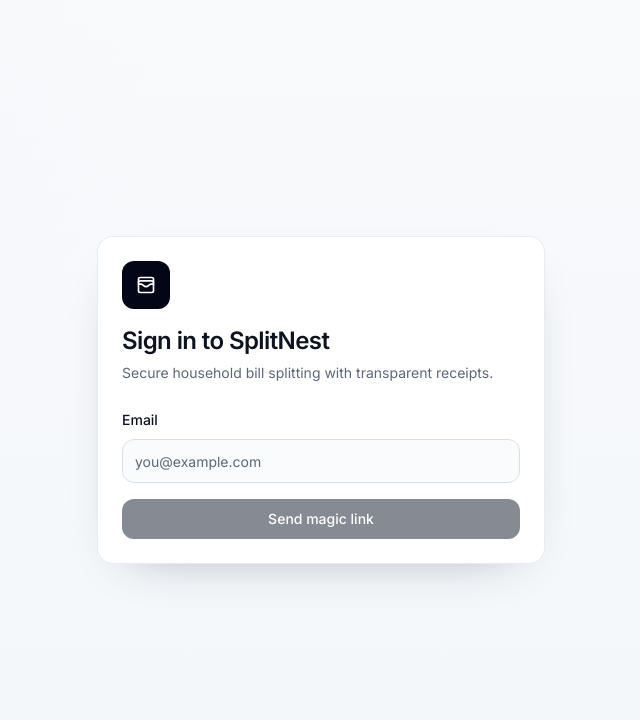
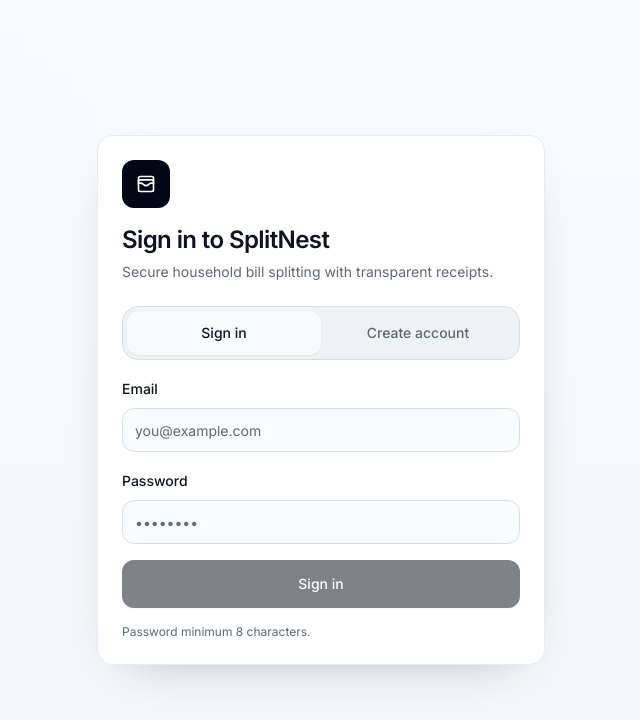
Before and after one commit to nextgenframes/Splitbill, a Next.js app: page /login in a window 1280 px wide. Shown: the top 720 px of the page, without its empty margins (319-959 px from the left). Built offline with nearby package versions, Linux system fonts and the light colour scheme.

Commit message:
feat: password login + supabase client + health check

```diff
--- /dev/null
+++ b/app/api/supabase-health/route.ts
@@ -0,0 +1,46 @@
+import { NextResponse } from "next/server";
+import { getSupabaseUrl, hasSupabaseEnv } from "@/lib/supabase";
+
+export const runtime = "nodejs";
+
+export async function GET() {
+  if (!hasSupabaseEnv()) {
+    return NextResponse.json(
+      { ok: false, error: "Missing NEXT_PUBLIC_SUPABASE_URL or NEXT_PUBLIC_SUPABASE_ANON_KEY" },
+      { status: 400 }
+    );
+  }
+
+  const url = getSupabaseUrl();
+  const healthUrl = `${url.replace(/\/+$/, "")}/auth/v1/health`;
+
+  try {
+    const controller = new AbortController();
+    const timeout = setTimeout(() => controller.abort(), 4000);
+    const resp = await fetch(healthUrl, { signal: controller.signal, headers: { accept: "application/json" } });
+    clearTimeout(timeout);
+
+    const text = await resp.text();
+    return NextResponse.json({
+      ok: resp.ok,
+      status: resp.status,
+      healthUrl,
+      hint:
+        resp.ok
+          ? "Supabase reachable from server."
+          : "Supabase returned non-OK. Check project URL, auth enabled, and network.",
+      bodyPreview: text.slice(0, 180)
+    });
+  } catch (err) {
+    return NextResponse.json(
+      {
+        ok: false,
+        healthUrl,
+        error: err instanceof Error ? err.message : "Fetch failed",
+        hint:
+          "If browser shows 'Failed to fetch', most common causes: wrong NEXT_PUBLIC_SUPABASE_URL (points to HTML), http vs https mismatch, env vars not applied (redeploy), adblock/VPN/proxy blocking supabase.co."
+      },
+      { status: 502 }
+    );
+  }
+}
--- a/app/login/page.tsx
+++ b/app/login/page.tsx
@@ -1,6 +1,7 @@
 "use client";
 
-import { useState } from "react";
+import { useEffect, useMemo, useState } from "react";
+import { useRouter } from "next/navigation";
 import { WalletCards } from "lucide-react";
 import { Button } from "@/components/ui/button";
 import { Card, CardContent, CardHeader, CardTitle } from "@/components/ui/card";
@@ -9,26 +10,61 @@
 import { createClient } from "@/lib/supabase/browser";
 
 export default function LoginPage() {
+  const router = useRouter();
   const [email, setEmail] = useState("");
+  const [password, setPassword] = useState("");
   const [message, setMessage] = useState("");
   const [loading, setLoading] = useState(false);
+  const [mode, setMode] = useState<"signin" | "signup">("signin");
 
-  async function signIn() {
+  const hashError = useMemo(() => {
+    if (typeof window === "undefined") return null;
+    const raw = window.location.hash.startsWith("#") ? window.location.hash.slice(1) : window.location.hash;
+    if (!raw) return null;
+    const params = new URLSearchParams(raw);
+    const error = params.get("error");
+    const code = params.get("error_code");
+    const desc = params.get("error_description");
+    if (!error && !desc) return null;
+    return { error, code, desc };
+  }, []);
+
+  useEffect(() => {
+    if (!hashError) return;
+    const text = hashError.desc
+      ? decodeURIComponent(hashError.desc.replaceAll("+", " "))
+      : "Sign-in link error.";
+    setMessage(
+      `${text} If this keeps happening, your email app may be pre-opening the link. Try copying link into Safari/Chrome, or hit resend.`
+    );
+    // Clear fragment so refresh doesn't keep re-showing.
+    window.history.replaceState(null, "", window.location.pathname);
+  }, [hashError]);
+
+  async function submit() {
     setLoading(true);
     setMessage("");
 
     try {
       const supabase = createClient();
-      const { error } = await supabase.auth.signInWithOtp({
-        email,
-        options: {
-          emailRedirectTo: `${window.location.origin}/auth/callback`
-        }
-      });
+      if (mode === "signin") {
+        const { error } = await supabase.auth.signInWithPassword({ email, password });
+        if (error) throw error;
+        router.replace("/dashboard");
+        return;
+      }
 
-      setMessage(error ? error.message : "Magic link sent. Check inbox.");
-    } catch {
-      setMessage("Add Supabase env values to enable login.");
+      const { error } = await supabase.auth.signUp({ email, password });
+      if (error) throw error;
+      setMessage("Account created. You can sign in now.");
+      setMode("signin");
+    } catch (err) {
+      const msg = err instanceof Error ? err.message : "Supabase config error.";
+      setMessage(
+        msg === "Failed to fetch"
+          ? "Failed to fetch Supabase. Check NEXT_PUBLIC_SUPABASE_URL is https://<project-ref>.supabase.co and env vars are deployed. Try /api/supabase-health."
+          : msg
+      );
     } finally {
       setLoading(false);
     }
@@ -47,6 +83,27 @@
           </p>
         </CardHeader>
         <CardContent className="space-y-4">
+          <div className="grid grid-cols-2 rounded-2xl border bg-muted p-1">
+            <button
+              type="button"
+              onClick={() => setMode("signin")}
+              className={`min-h-11 rounded-xl text-sm font-medium transition ${
+                mode === "signin" ? "bg-background shadow-sm" : "text-muted-foreground hover:text-foreground"
+              }`}
+            >
+              Sign in
+            </button>
+            <button
+              type="button"
+              onClick={() => setMode("signup")}
+              className={`min-h-11 rounded-xl text-sm font-medium transition ${
+                mode === "signup" ? "bg-background shadow-sm" : "text-muted-foreground hover:text-foreground"
+              }`}
+            >
+              Create account
+            </button>
+          </div>
+
           <div className="space-y-2">
             <Label htmlFor="email">Email</Label>
             <Input
@@ -57,9 +114,21 @@
               onChange={(event) => setEmail(event.target.value)}
             />
           </div>
-          <Button className="w-full" onClick={signIn} disabled={loading || !email}>
-            {loading ? "Sending..." : "Send magic link"}
+          <div className="space-y-2">
+            <Label htmlFor="password">Password</Label>
+            <Input
+              id="password"
+              type="password"
+              placeholder="••••••••"
+              value={password}
+              onChange={(event) => setPassword(event.target.value)}
+            />
+          </div>
+
+          <Button className="w-full min-h-12" onClick={submit} disabled={loading || !email || password.length < 8} variant="dark">
+            {loading ? "Working..." : mode === "signin" ? "Sign in" : "Create account"}
           </Button>
+          <p className="text-xs text-muted-foreground">Password minimum 8 characters.</p>
           {message ? <p className="text-sm text-muted-foreground">{message}</p> : null}
         </CardContent>
       </Card>
--- a/lib/env.ts
+++ b/lib/env.ts
@@ -1,3 +1 @@
-export const hasSupabaseEnv =
-  Boolean(process.env.NEXT_PUBLIC_SUPABASE_URL) &&
-  Boolean(process.env.NEXT_PUBLIC_SUPABASE_ANON_KEY);
+export { hasSupabaseEnv } from "@/lib/supabase";
--- /dev/null
+++ b/lib/supabase.ts
@@ -0,0 +1,81 @@
+import { createBrowserClient, createServerClient } from "@supabase/ssr";
+import type { CookieOptions } from "@supabase/ssr";
+import type { ReadonlyRequestCookies } from "next/dist/server/web/spec-extension/adapters/request-cookies";
+
+export function getSupabaseUrl() {
+  return process.env.NEXT_PUBLIC_SUPABASE_URL ?? "";
+}
+
+export function getSupabaseAnonKey() {
+  return process.env.NEXT_PUBLIC_SUPABASE_ANON_KEY ?? "";
+}
+
+export function hasSupabaseEnv() {
+  return Boolean(getSupabaseUrl()) && Boolean(getSupabaseAnonKey());
+}
+
+export function createSupabaseBrowserClient() {
+  const url = getSupabaseUrl();
+  const key = getSupabaseAnonKey();
+  if (!url || !key) throw new Error("Missing NEXT_PUBLIC_SUPABASE_URL or NEXT_PUBLIC_SUPABASE_ANON_KEY");
+  assertLooksLikeSupabaseUrl(url);
+  assertHttpsInProduction(url);
+  return createBrowserClient(url, key);
+}
+
+export function createSupabaseServerClient(cookieStore: ReadonlyRequestCookies) {
+  const url = getSupabaseUrl();
+  const key = getSupabaseAnonKey();
+  if (!url || !key) throw new Error("Missing NEXT_PUBLIC_SUPABASE_URL or NEXT_PUBLIC_SUPABASE_ANON_KEY");
+  assertLooksLikeSupabaseUrl(url);
+  assertHttpsInProduction(url);
+
+  return createServerClient(url, key, {
+    cookies: {
+      getAll() {
+        return cookieStore.getAll();
+      },
+      setAll(cookiesToSet: { name: string; value: string; options: CookieOptions }[]) {
+        cookiesToSet.forEach(({ name, value, options }) => cookieStore.set(name, value, options));
+      }
+    }
+  });
+}
+
+function assertLooksLikeSupabaseUrl(url: string) {
+  let parsed: URL;
+  try {
+    parsed = new URL(url);
+  } catch {
+    throw new Error("NEXT_PUBLIC_SUPABASE_URL is not a valid URL");
+  }
+
+  const host = parsed.host.toLowerCase();
+  const ok =
+    host.endsWith(".supabase.co") ||
+    host.endsWith(".supabase.in") ||
+    host === "localhost:54321" ||
+    host === "127.0.0.1:54321";
+
+  if (!ok) {
+    throw new Error(
+      `NEXT_PUBLIC_SUPABASE_URL does not look like a Supabase project URL (got ${parsed.origin})`
+    );
+  }
+}
+
+function assertHttpsInProduction(url: string) {
+  let parsed: URL;
+  try {
+    parsed = new URL(url);
+  } catch {
+    return;
+  }
+
+  const isLocal = parsed.hostname === "localhost" || parsed.hostname === "127.0.0.1";
+  if (isLocal) return;
+
+  if (parsed.protocol !== "https:") {
+    throw new Error("NEXT_PUBLIC_SUPABASE_URL must start with https://");
+  }
+}
--- a/lib/supabase/browser.ts
+++ b/lib/supabase/browser.ts
@@ -1,10 +1,7 @@
 "use client";
 
-import { createBrowserClient } from "@supabase/ssr";
+import { createSupabaseBrowserClient } from "@/lib/supabase";
 
 export function createClient() {
-  return createBrowserClient(
-    process.env.NEXT_PUBLIC_SUPABASE_URL!,
-    process.env.NEXT_PUBLIC_SUPABASE_ANON_KEY!
-  );
+  return createSupabaseBrowserClient();
 }
--- a/lib/supabase/server.ts
+++ b/lib/supabase/server.ts
@@ -1,26 +1,9 @@
 import { cookies } from "next/headers";
-import { type CookieOptions, createServerClient } from "@supabase/ssr";
-import { hasSupabaseEnv } from "@/lib/env";
+import { hasSupabaseEnv, createSupabaseServerClient } from "@/lib/supabase";
 
 export async function createClient() {
   if (!hasSupabaseEnv) return null;
 
   const cookieStore = await cookies();
-
-  return createServerClient(
-    process.env.NEXT_PUBLIC_SUPABASE_URL!,
-    process.env.NEXT_PUBLIC_SUPABASE_ANON_KEY!,
-    {
-      cookies: {
-        getAll() {
-          return cookieStore.getAll();
-        },
-        setAll(cookiesToSet: { name: string; value: string; options: CookieOptions }[]) {
-          cookiesToSet.forEach(({ name, value, options }) => {
-            cookieStore.set(name, value, options);
-          });
-        }
-      }
-    }
-  );
+  return createSupabaseServerClient(cookieStore);
 }
```
Also changed, not shown: middleware.ts (+4 -3 lines).
